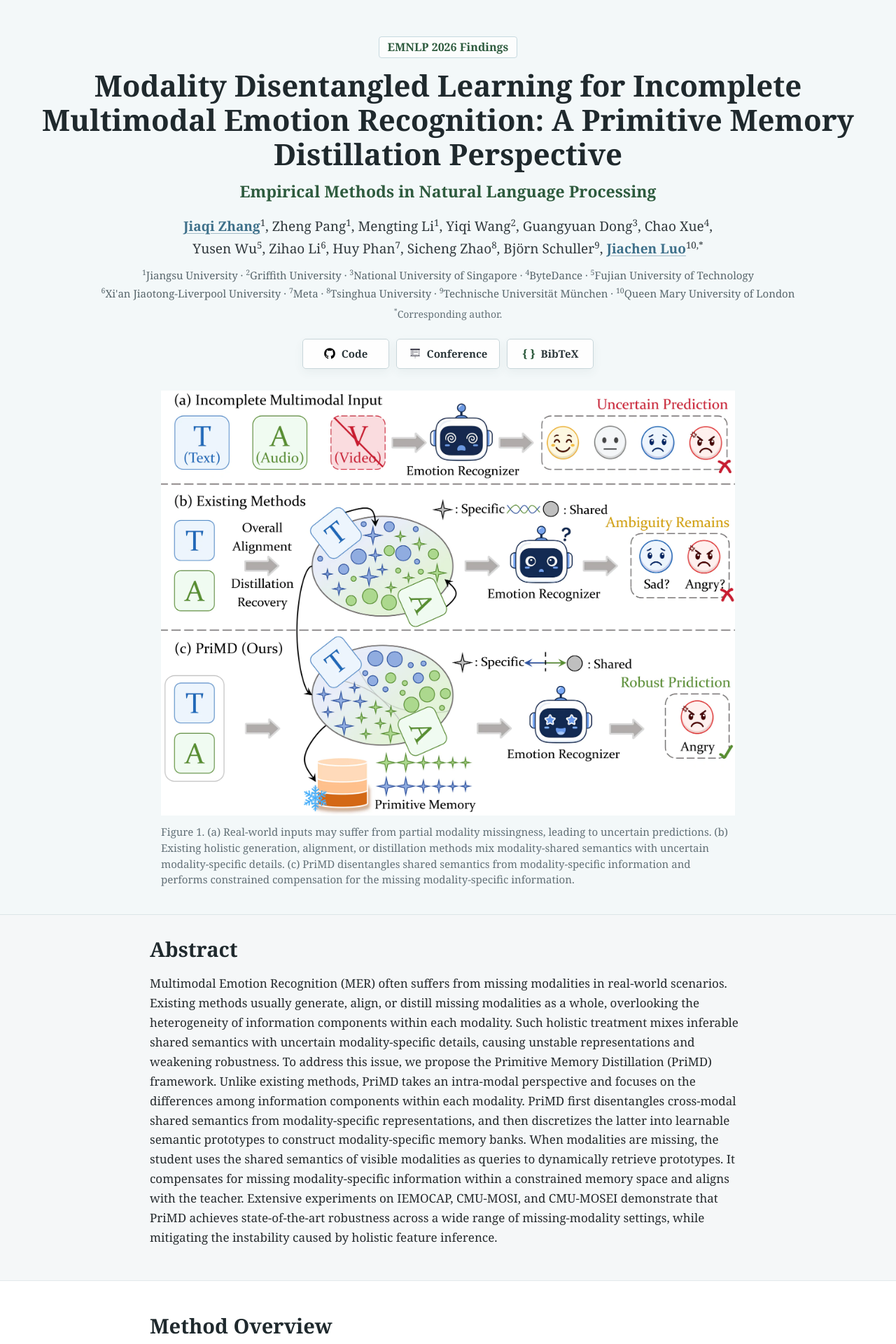
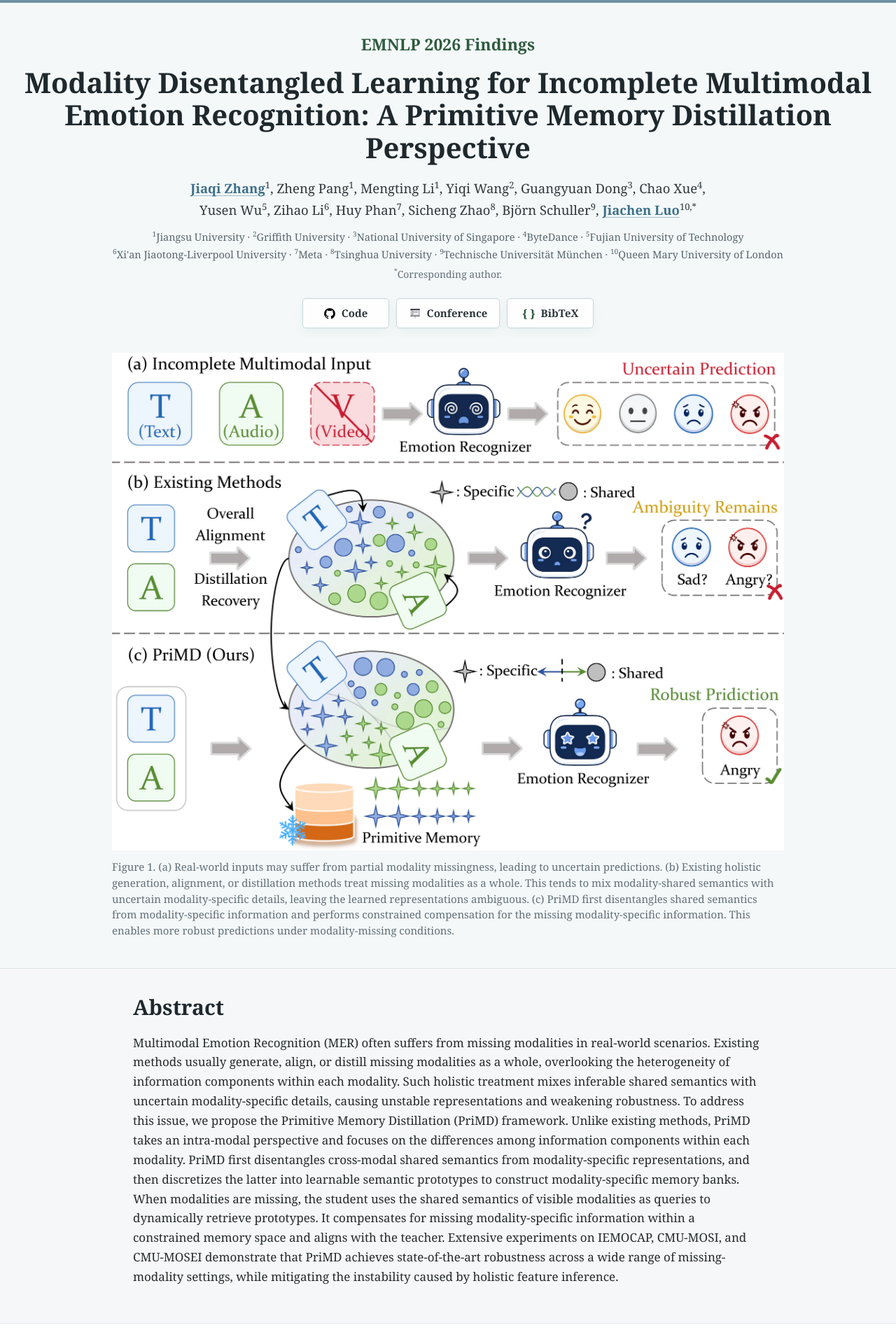
Before and after one commit to JiaqiZhang-Sengoku/JiaqiZhang-Sengoku.github.io, a Jekyll site: the page built from Web/PriMD/index.html, in a window 1280 px wide. Shown: the top 1920 px of the page at 70% size. Built offline with Jekyll 4.4.1, drawn with Linux system fonts in a browser that asks for light colours; some of the changed text lies outside the part shown.

Commit message:
20260707

```diff
--- a/Web/PriMD/index.html
+++ b/Web/PriMD/index.html
@@ -13,18 +13,17 @@
   <link rel="icon" type="image/webp" sizes="32x32" href="/Images/favicon-32x32.webp?v={{ site.time | date: '%s' }}">
   <link rel="icon" type="image/webp" sizes="16x16" href="/Images/favicon-16x16.webp?v={{ site.time | date: '%s' }}">
   <link rel="shortcut icon" type="image/x-icon" href="/favicon.ico?v={{ site.time | date: '%s' }}">
-  <link rel="stylesheet" href="/Web/PriMD/styles.css?v=20260828-paper">
+  <link rel="stylesheet" href="/Web/PriMD/styles.css?v=20260828-paper2">
 </head>
 <body>
   <main>
     <section class="hero-band" aria-labelledby="paper-title">
       <div class="publication-header">
-        <p class="venue">EMNLP 2026 Findings</p>
+        <p class="conference">EMNLP 2026 Findings</p>
         <h1 id="paper-title">
-          <span class="title-line">Modality Disentangled Learning for Incomplete</span>
-          <span class="title-line">Multimodal Emotion Recognition: A Primitive Memory Distillation Perspective</span>
+          <span class="title-line">Modality Disentangled Learning for Incomplete Multimodal</span>
+          <span class="title-line">Emotion Recognition: A Primitive Memory Distillation Perspective</span>
         </h1>
-        <p class="conference-name">Empirical Methods in Natural Language Processing</p>
 
         <p class="authors">
           <span class="author-line">
@@ -83,9 +82,11 @@
         <img src="/Web/PriMD/Figures/Concept.webp" alt="Comparison of incomplete multimodal inputs, holistic recovery methods, and PriMD." width="2000" height="1481" decoding="async" fetchpriority="high">
         <figcaption>
           Figure 1. (a) Real-world inputs may suffer from partial modality missingness, leading to uncertain predictions.
-          (b) Existing holistic generation, alignment, or distillation methods mix modality-shared semantics with uncertain
-          modality-specific details. (c) PriMD disentangles shared semantics from modality-specific information and performs
-          constrained compensation for the missing modality-specific information.
+          (b) Existing holistic generation, alignment, or distillation methods treat missing modalities as a whole. This
+          tends to mix modality-shared semantics with uncertain modality-specific details, leaving the learned representations
+          ambiguous. (c) PriMD first disentangles shared semantics from modality-specific information and performs constrained
+          compensation for the missing modality-specific information. This enables more robust predictions under
+          modality-missing conditions.
         </figcaption>
       </figure>
     </section>
@@ -114,12 +115,14 @@
     <section id="method" class="section text-section">
       <h2>Method Overview</h2>
       <p>
-        PriMD consists of a complete-modality teacher model and an incomplete-modality student model. The teacher model first
-        disentangles complete multimodal representations into cross-modal shared semantics and modality-specific information,
-        and then constructs a discrete prototype memory based on the modality-specific information. In the student model,
-        when some modalities are missing, the model dynamically retrieves relevant prototypes according to the shared
-        semantics of the visible modalities to compensate for the missing modality-specific information. Finally, PriMD
-        aligns the teacher model with the student model through retrieval-augmented distillation.
+        PriMD does not treat missing-modality recovery as an isolated generation problem. Instead, it integrates recovery
+        into structured representation learning and teacher-student knowledge transfer. In the full-modality teacher network,
+        Shared-Specific Semantic Decoupling (SSSD) learns and disentangles cross-modal shared semantics and modality-specific
+        representations. Discrete Primitive Memory Construction (DPMC) discretizes modality-specific representations into
+        learnable semantic prototypes and constructs modality-specific primitive memory banks. Under modality-missing
+        conditions, Dynamic Retrieval Augmented Distillation (DRAD) retrieves relevant prototypes according to the shared
+        semantics of visible modalities, performs constrained compensation, and aligns the student with the full-modality
+        teacher.
       </p>
 
       <figure class="paper-figure framework-figure">
@@ -140,13 +143,16 @@
     </section>
 
     <section id="comparison" class="section">
-      <h2>Comparison Analysis</h2>
+      <h2>Comparison with SOTA Methods</h2>
+      <h3>Inter-modal Missingness</h3>
       <p class="section-copy">
         To evaluate the robustness of PriMD in incomplete multimodal scenarios, we quantitatively compare it with SOTA methods
         under different missing-modality settings. PriMD achieves the best average performance across all three experimental
         settings. On the four-class IEMOCAP task, PriMD achieves 77.43% WA and 77.28% UA, outperforming the second-best method,
-        HARDY-MER, by 1.87% and 1.86%, respectively. On the six-class IEMOCAP task, PriMD achieves 58.13% WA and 54.62% UA.
-        On CMU-MOSEI, PriMD obtains an average ACC/F1 of 79.81%/79.57%.
+        HARDY-MER, by 1.87% and 1.86%, respectively. On the more challenging six-class IEMOCAP task, PriMD achieves 58.13%
+        WA and 54.62% UA, improving over HARDY-MER by 1.42% and 1.97%, respectively. On CMU-MOSEI, PriMD obtains an average
+        ACC/F1 of 79.81%/79.57%. These results indicate that constrained compensation through shared-semantics-guided
+        prototype retrieval more effectively mitigates representation shifts caused by missing modalities.
       </p>
 
       <figure class="paper-figure table-figure table-figure--main">
@@ -159,11 +165,15 @@
         </figcaption>
       </figure>
 
+      <h3>Intra-modal Missingness</h3>
       <p class="section-copy">
         We further evaluate robustness under intra-modal missingness on CMU-MOSI and CMU-MOSEI by increasing the missing rate
         from 0.0 to 0.9. The performance of most methods decreases as the missing rate increases, while PriMD maintains higher
-        F1 scores and lower MAE under most settings. These results indicate that PriMD can capture shared semantics from the
-        remaining modalities and reduce representation shifts caused by intra-modal information loss.
+        F1 scores and lower MAE under most settings. P-RMF alleviates information deficiency through proxy modalities, but its
+        compensation process still relies on holistic representation recovery and remains vulnerable to uncertain details.
+        LNLN improves F1 under some settings while its MAE keeps degrading, suggesting that its predictions may be affected by
+        data bias. PriMD shows more stable performance across missing rates, indicating that it can capture shared semantics
+        from the remaining modalities and reduce representation shifts caused by intra-modal information loss.
       </p>
 
       <figure class="paper-figure wide-figure">
@@ -176,14 +186,12 @@
     </section>
 
     <section id="ablation" class="section">
-      <h2>Ablation Analysis</h2>
-      <p class="section-copy">
-        Removing SSSD reduces average WA/UA to 74.36%/74.05%, showing that directly mixing shared and modality-specific
-        information weakens robustness. Removing DPMC reduces average WA/UA to 75.95%/75.76%, indicating that discrete
-        primitive memory provides a more constrained compensation space than continuous feature recovery. Removing DRAD
-        produces the largest degradation, to 72.31% WA and 72.10% UA, demonstrating the necessity of sample-dependent
-        primitive retrieval.
-      </p>
+      <h2>Ablation Study</h2>
+      <div class="analysis-notes">
+        <p><strong>w/o SSSD.</strong> Replacing SSSD with a single-modal representation reduces average WA/UA to 74.36%/74.05%. Directly mixing shared and modality-specific information makes subsequent memory construction and distillation vulnerable to redundant or unstable modality-specific cues.</p>
+        <p><strong>w/o DPMC.</strong> Removing discrete prototype memory construction reduces average WA/UA to 75.95%/75.76%. DPMC provides a constrained compensation space for modality-specific information that would otherwise remain uncertain in the continuous feature space.</p>
+        <p><strong>w/o DRAD.</strong> Removing dynamic retrieval-augmented distillation causes the largest degradation, with average WA/UA of 72.31%/72.10%. Static prior information alone cannot adapt to different missing-modality combinations.</p>
+      </div>
 
       <figure class="paper-figure table-figure table-figure--ablation">
         <div class="table-scroll table-scroll--compact" tabindex="0" aria-label="Scrollable PriMD ablation table">
@@ -196,11 +204,16 @@
     <section id="decomposition" class="section">
       <h2>Decomposition and Compensation</h2>
       <p class="section-copy">
-        We construct a capacity-matched Holistic-PriMD variant to evaluate shared-specific semantic disentanglement. Compared
-        with Holistic-PriMD, PriMD improves WA/UA from 75.02%/74.81% to 77.43%/77.28%, while reducing cross-combination JS and
-        teacher-student KL from 0.091/0.121 to 0.066/0.081. Under the same SSSD framework, discrete primitive retrieval also
-        achieves the highest WA/UA, the lowest JS/KL, and a lower normalized within-class dispersion than continuous
-        compensation.
+        We construct a capacity-matched variant, Holistic-PriMD, to evaluate the role of shared-specific semantic
+        disentanglement. This variant constructs memory banks directly from holistic modality representations and queries
+        them using the fused representation of the available modalities. PriMD improves WA/UA from 75.02%/74.81% to
+        77.43%/77.28%, while reducing cross-combination JS and teacher-student KL from 0.091/0.121 to 0.066/0.081.
+      </p>
+      <p class="section-copy">
+        Under the same SSSD framework, we further compare SSSD+MLP, SSSD+CVAE, continuous compensation, and discrete
+        primitive retrieval. PriMD achieves the highest WA/UA and the lowest JS/KL. Its normalized within-class dispersion
+        is 0.64, compared with 1.00 for continuous compensation, showing that discrete primitive retrieval yields a more
+        compact within-class distribution.
       </p>
 
       <figure class="paper-figure table-figure table-figure--analysis">
@@ -214,13 +227,47 @@
       </figure>
     </section>
 
+    <section id="efficiency" class="section">
+      <h2>Computational Efficiency</h2>
+      <p class="section-copy">
+        Compared with HARDY-MER, PriMD reduces the parameter count, training time, and peak CUDA memory by 79.7%, 51.4%,
+        and 82.2%, respectively, while increasing inference latency by 8.1%. This trade-off substantially reduces model size,
+        training time, and memory usage with only a modest latency increase.
+      </p>
+
+      <figure class="paper-figure table-figure table-figure--efficiency">
+        <div class="table-scroll table-scroll--efficiency" tabindex="0" aria-label="Scrollable computational efficiency table">
+          <img src="/Web/PriMD/Figures/Table4.webp" alt="Computational efficiency comparison between HARDY-MER and PriMD." width="1940" height="275" loading="lazy" decoding="async">
+        </div>
+        <figcaption>Table 4. Computational efficiency comparison.</figcaption>
+      </figure>
+    </section>
+
+    <section id="sssd-components" class="section">
+      <h2>SSSD Components</h2>
+      <p class="section-copy">
+        Using only the shared semantic alignment objective or only the independence constraint produces lower performance
+        than the complete setting. Their combination aligns shared semantics across modalities while reducing redundant
+        correlations between shared and modality-specific representations.
+      </p>
+
+      <figure class="paper-figure table-figure table-figure--components">
+        <div class="table-scroll table-scroll--components" tabindex="0" aria-label="Scrollable SSSD component ablation table">
+          <img src="/Web/PriMD/Figures/Table5.webp" alt="Ablation results for the alignment and independence constraints in SSSD." width="925" height="390" loading="lazy" decoding="async">
+        </div>
+        <figcaption>Table 5. Ablation results of the SSSD components.</figcaption>
+      </figure>
+    </section>
+
     <section id="visualization" class="section">
-      <h2>Representation Analysis</h2>
+      <h2>Visualization Analysis</h2>
+      <h3>Primitive Retrieval Patterns</h3>
       <p class="section-copy">
-        Different emotion categories activate different subsets of primitives within the same memory bank. The activation
-        patterns of the audio, text, and visual memory banks are also distinct, indicating that each bank learns its own
-        modality-specific primitive distribution. Retrieval weights form category-related usage patterns across multiple
-        primitives rather than concentrating on a few fixed entries.
+        Different emotion categories activate different subsets of primitives within the same memory bank. Happy, Sad,
+        Neutral, and Angry correspond to distinct high-weight regions, showing that retrieval is correlated with the emotion
+        category rather than being random. The audio, text, and visual memory banks also exhibit different activation
+        patterns, and their weights form category-related usage patterns across multiple primitives instead of concentrating
+        on a few fixed entries.
       </p>
 
       <figure class="paper-figure retrieval-figure">
@@ -228,10 +275,13 @@
         <figcaption>Figure 4. Visualization of class-level primitive retrieval patterns on audio, text, and visual memory banks.</figcaption>
       </figure>
 
+      <h3>Fused Representations</h3>
       <p class="section-copy">
         On the IEMOCAP test set with text as the only observed modality, the complete PriMD model produces a clearer class
         structure: samples from the same class are more compact and overlaps between different classes are reduced. Removing
-        SSSD, DPMC, or DRAD makes the representation progressively more scattered or entangled.
+        SSSD makes the class distributions more scattered, removing DPMC weakens the class boundaries, and removing DRAD
+        makes the sample distribution more entangled. The three modules jointly improve the separability of emotion
+        representations.
       </p>
 
       <figure class="paper-figure wide-figure">
@@ -247,7 +297,18 @@
       </div>
       <pre><code id="bibtex-code">@inproceedings{zhang2026primd,
   title     = {Modality Disentangled Learning for Incomplete Multimodal Emotion Recognition: A Primitive Memory Distillation Perspective},
-  author    = {Jiaqi Zhang and Zheng Pang and Mengting Li and Yiqi Wang and Guangyuan Dong and Chao Xue and Yusen Wu and Zihao Li and Huy Phan and Sicheng Zhao and Bj{\"o}rn Schuller and Jiachen Luo},
+  author    = {Jiaqi Zhang and
+               Zheng Pang and
+               Mengting Li and
+               Yiqi Wang and
+               Guangyuan Dong and
+               Chao Xue and
+               Yusen Wu and
+               Zihao Li and
+               Huy Phan and
+               Sicheng Zhao and
+               Bj{\"o}rn Schuller and
+               Jiachen Luo},
   booktitle = {Findings of the Association for Computational Linguistics: EMNLP 2026},
   year      = {2026}
 }</code></pre>
--- a/Web/PriMD/styles.css
+++ b/Web/PriMD/styles.css
@@ -52,37 +52,33 @@
 .hero-band {
   position: relative;
   overflow: hidden;
-  padding: 52px 24px 38px;
+  padding: 45px 24px 42px;
+  border-top: 4px solid #6f93a3;
   border-bottom: 1px solid var(--line);
-  background: #f3f8f9;
+  background: #f4f8f9;
 }
 
 .publication-header {
   position: relative;
   z-index: 1;
-  max-width: 1460px;
+  max-width: 1320px;
   margin: 0 auto;
   text-align: center;
 }
 
-.venue {
-  display: inline-block;
-  margin: 0 0 15px;
-  padding: 5px 12px;
-  border: 1px solid #c6d9df;
-  border-radius: 4px;
-  background: rgba(255, 255, 255, 0.78);
+.conference {
+  margin: 0 0 17px;
   color: var(--green);
-  font-size: 16px;
+  font-size: 23px;
   font-weight: 700;
-  line-height: 1.2;
+  line-height: 1.25;
 }
 
 h1 {
-  max-width: 1420px;
-  margin: 0 auto 15px;
+  max-width: 1280px;
+  margin: 0 auto 20px;
   color: var(--heading);
-  font-size: 42px;
+  font-size: 40px;
   font-weight: 600;
   line-height: 1.16;
   letter-spacing: 0;
@@ -92,19 +88,11 @@
   display: block;
 }
 
-.conference-name {
-  margin: 0 0 19px;
-  color: var(--green);
-  font-size: 23px;
-  font-weight: 700;
-  line-height: 1.3;
-}
-
 .authors {
-  max-width: 1140px;
-  margin: 0 auto 11px;
+  max-width: 1210px;
+  margin: 0 auto 12px;
   color: #30383c;
-  font-size: 19px;
+  font-size: 18.5px;
   line-height: 1.66;
 }
 
@@ -127,11 +115,12 @@
 }
 
 .institutions {
-  max-width: 1220px;
+  max-width: 1240px;
   margin: 0 auto;
   color: #58666c;
-  font-size: 15px;
+  font-size: 14.5px;
   line-height: 1.55;
+  overflow-wrap: anywhere;
 }
 
 .institutions p {
@@ -149,7 +138,7 @@
   flex-wrap: wrap;
   justify-content: center;
   gap: 10px;
-  margin-top: 23px;
+  margin-top: 22px;
 }
 
 .paper-link {
@@ -192,13 +181,13 @@
 }
 
 .section {
-  max-width: 900px;
+  max-width: 948px;
   margin: 0 auto;
-  padding: 34px 24px;
+  padding: 42px 24px;
 }
 
 .text-section {
-  max-width: 900px;
+  max-width: 948px;
 }
 
 .abstract-band {
@@ -208,19 +197,29 @@
 }
 
 .abstract-band .section {
-  padding-top: 31px;
-  padding-bottom: 31px;
+  padding-top: 36px;
+  padding-bottom: 36px;
 }
 
 h2 {
-  max-width: 852px;
-  margin: 0 auto 17px;
+  max-width: 900px;
+  margin: 0 auto 18px;
   color: var(--heading);
-  font-size: 29px;
+  font-size: 30px;
   font-weight: 600;
   line-height: 1.25;
   letter-spacing: 0;
   text-align: left;
+}
+
+h3 {
+  max-width: 900px;
+  margin: 28px auto 10px;
+  color: #315f73;
+  font-size: 20px;
+  font-weight: 700;
+  line-height: 1.3;
+  letter-spacing: 0;
 }
 
 p {
@@ -230,7 +229,7 @@
 .section > p,
 .section-copy,
 .text-section > p {
-  max-width: 852px;
+  max-width: 900px;
   margin-right: auto;
   margin-left: auto;
 }
@@ -240,7 +239,7 @@
 }
 
 .contributions {
-  max-width: 852px;
+  max-width: 900px;
   margin: 25px auto 0;
   padding-left: 27px;
 }
@@ -272,8 +271,8 @@
 .hero-figure {
   position: relative;
   z-index: 1;
-  width: min(820px, calc(100vw - 48px));
-  margin: 31px auto 0;
+  width: min(960px, calc(100vw - 48px));
+  margin: 35px auto 0;
 }
 
 .hero-figure img {
@@ -281,7 +280,7 @@
 }
 
 .framework-figure {
-  width: min(1120px, calc(100vw - 48px));
+  width: min(1160px, calc(100vw - 48px));
   margin-left: 50%;
   transform: translateX(-50%);
 }
@@ -293,7 +292,7 @@
 }
 
 .retrieval-figure {
-  width: min(650px, calc(100vw - 48px));
+  width: min(720px, calc(100vw - 48px));
 }
 
 figcaption {
@@ -319,6 +318,33 @@
 
 .table-figure--analysis {
   width: min(1050px, calc(100vw - 32px));
+}
+
+.table-figure--efficiency {
+  width: min(1030px, calc(100vw - 32px));
+}
+
+.table-figure--components {
+  width: min(690px, calc(100vw - 32px));
+}
+
+.analysis-notes {
+  max-width: 900px;
+  margin: 0 auto;
+  padding: 1px 0 1px 19px;
+  border-left: 2px solid #a9c0c9;
+}
+
+.analysis-notes p {
+  margin: 0;
+}
+
+.analysis-notes p + p {
+  margin-top: 13px;
+}
+
+.analysis-notes strong {
+  color: var(--heading);
 }
 
 .table-scroll {
@@ -362,7 +388,7 @@
   align-items: center;
   justify-content: space-between;
   gap: 16px;
-  max-width: 852px;
+  max-width: 900px;
   margin: 0 auto 14px;
 }
 
@@ -388,7 +414,7 @@
 }
 
 pre {
-  max-width: 852px;
+  max-width: 900px;
   margin: 0 auto;
   padding: 18px 20px;
   overflow-x: auto;
@@ -418,7 +444,7 @@
   align-items: center;
   justify-content: space-between;
   gap: 20px;
-  max-width: 900px;
+  max-width: 948px;
   margin: 0 auto;
   padding: 25px 24px 31px;
   border-top: 1px solid var(--line);
@@ -439,7 +465,7 @@
 @media (max-width: 980px) {
   h1 {
     max-width: 900px;
-    font-size: 37px;
+    font-size: 36px;
   }
 
   .title-line {
@@ -465,12 +491,12 @@
   }
 
   .hero-band {
-    padding: 34px 16px 29px;
+    padding: 31px 12px 30px;
   }
 
-  .venue {
-    margin-bottom: 13px;
-    font-size: 15px;
+  .conference {
+    margin-bottom: 14px;
+    font-size: 20px;
   }
 
   h1 {
@@ -478,12 +504,8 @@
     line-height: 1.18;
   }
 
-  .conference-name {
-    font-size: 20px;
-  }
-
   .authors {
-    font-size: 17px;
+    font-size: 16.5px;
     line-height: 1.6;
   }
 
@@ -505,15 +527,20 @@
   .framework-figure,
   .wide-figure,
   .retrieval-figure {
-    width: calc(100vw - 32px);
+    width: calc(100vw - 24px);
   }
 
   .section {
-    padding: 29px 18px;
+    padding: 32px 18px;
   }
 
   h2 {
-    font-size: 26px;
+    font-size: 27px;
+  }
+
+  h3 {
+    margin-top: 24px;
+    font-size: 19px;
   }
 
   figcaption {
@@ -536,6 +563,18 @@
     width: 850px;
   }
 
+  .table-scroll--efficiency img {
+    width: 760px;
+  }
+
+  .table-scroll--components img {
+    width: 650px;
+  }
+
+  .analysis-notes {
+    padding-left: 14px;
+  }
+
   pre {
     padding: 15px;
     font-size: 13px;
@@ -549,11 +588,11 @@
 
 @media (max-width: 430px) {
   h1 {
-    font-size: 28px;
+    font-size: 27px;
   }
 
-  .conference-name {
-    font-size: 18px;
+  .conference {
+    font-size: 19px;
   }
 
   .link-row {
```
Also changed, not shown: Web/PriMD/Figures/Table4.webp (added), Web/PriMD/Figures/Table5.webp (added).
